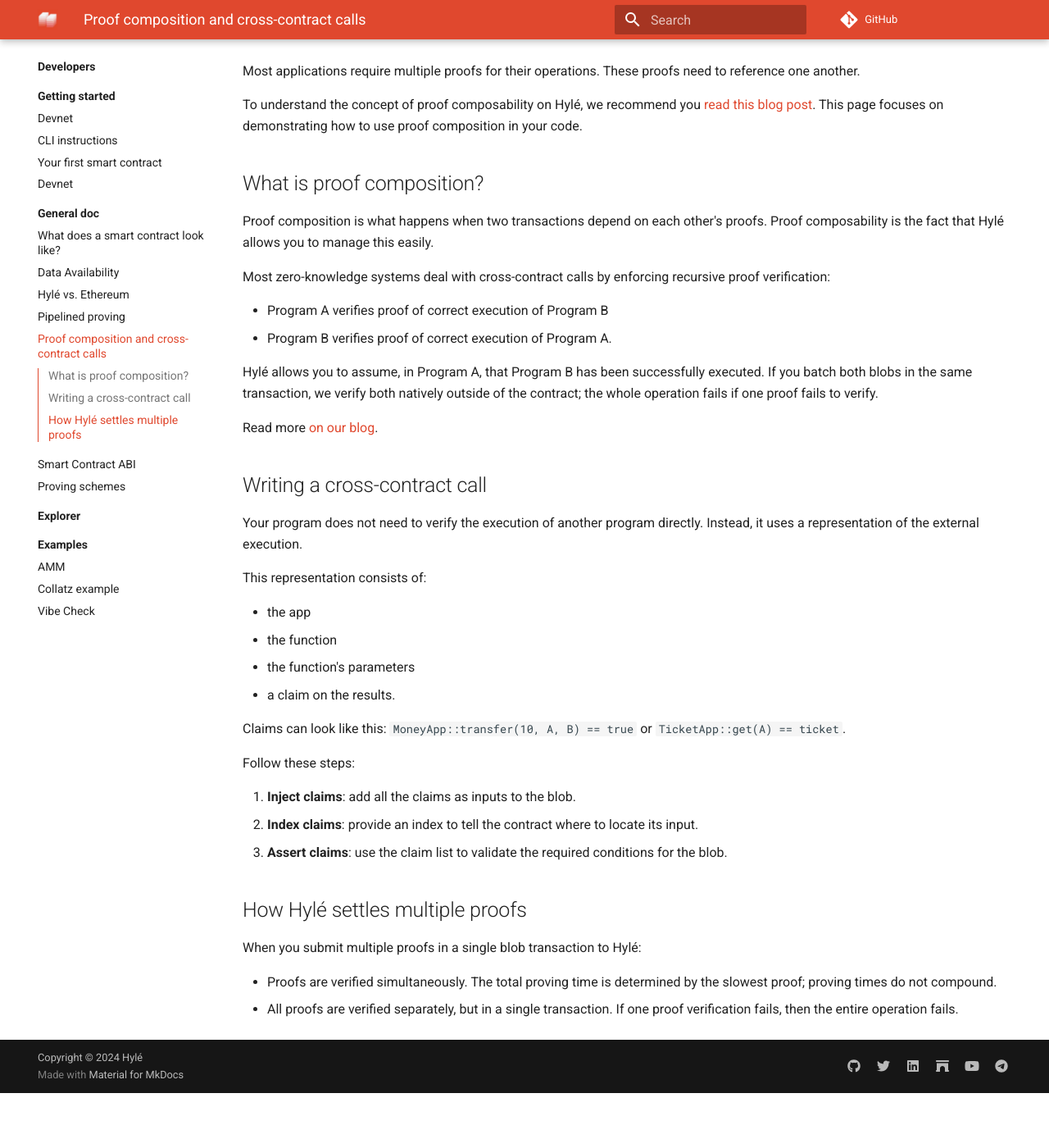
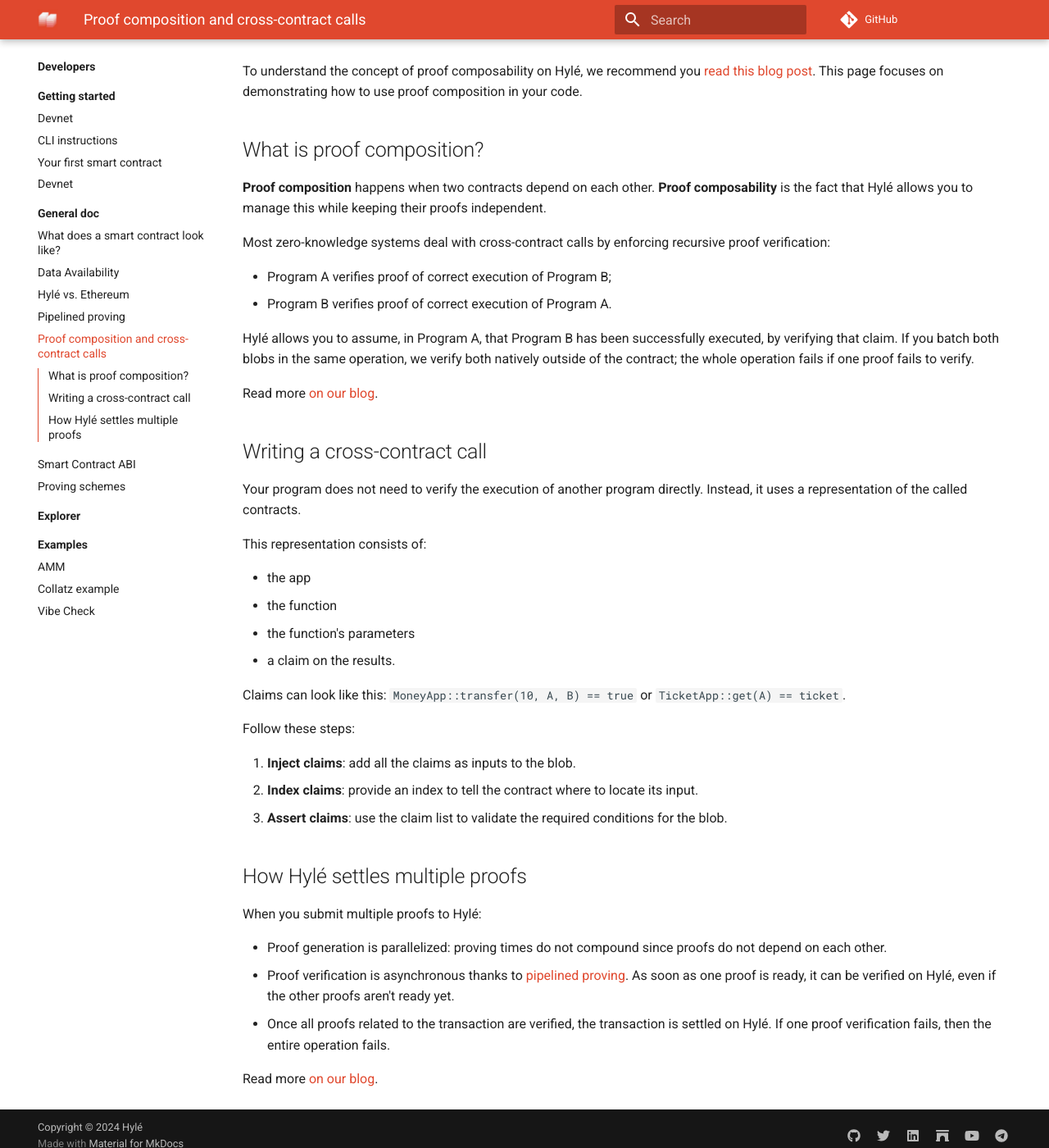
Before and after one commit to Hyle-org/devhub-hyle, an MkDocs documentation site: the page built from docs/developers/general-doc/proof-composability.md, in a window 1280 px wide and 1400 px high, scrolled down 194 px. Shown: the whole window at 82% size. Built offline with MkDocs 1.6.1 and Material for MkDocs 9.7.7, drawn with Linux system fonts in a browser that asks for light colours; comment, search, counter and statistics services are not loaded; before the commit the page ends 1527 px from its top, so only the background shows below that.

Commit message:
review with Alex C.

```diff
--- a/docs/developers/general-doc/proof-composability.md
+++ b/docs/developers/general-doc/proof-composability.md
@@ -1,25 +1,23 @@
 # Proof composition and cross-contract calls
-
-Most applications require multiple proofs for their operations. These proofs need to reference one another.
 
 To understand the concept of proof composability on Hylé, we recommend you [read this blog post](https://blog.hyle.eu/proof-composability-on-hyle/). This page focuses on demonstrating how to use proof composition in your code.
 
 ## What is proof composition?
 
-Proof composition is what happens when two transactions depend on each other's proofs. Proof composability is the fact that Hylé allows you to manage this easily.
+**Proof composition** happens when two contracts depend on each other. **Proof composability** is the fact that Hylé allows you to manage this while keeping their proofs independent.
 
 Most zero-knowledge systems deal with cross-contract calls by enforcing recursive proof verification:
 
-- Program A verifies proof of correct execution of Program B
+- Program A verifies proof of correct execution of Program B;
 - Program B verifies proof of correct execution of Program A.
 
-Hylé allows you to assume, in Program A, that Program B has been successfully executed. If you batch both blobs in the same transaction, we verify both natively outside of the contract; the whole operation fails if one proof fails to verify.
+Hylé allows you to assume, in Program A, that Program B has been successfully executed, by verifying that claim. If you batch both blobs in the same operation, we verify both natively outside of the contract; the whole operation fails if one proof fails to verify.
 
 Read more [on our blog](https://blog.hyle.eu/proof-composability-on-hyle/).
 
 ## Writing a cross-contract call
 
-Your program does not need to verify the execution of another program directly. Instead, it uses a representation of the external execution.
+Your program does not need to verify the execution of another program directly. Instead, it uses a representation of the called contracts.
 
 This representation consists of:
 
@@ -38,7 +36,10 @@
 
 ## How Hylé settles multiple proofs
 
-When you submit multiple proofs in a single blob transaction to Hylé:
+When you submit multiple proofs to Hylé:
 
-- Proofs are verified simultaneously. The total proving time is determined by the slowest proof; proving times do not compound.
-- All proofs are verified separately, but in a single transaction. If one proof verification fails, then the entire operation fails.
+- Proof generation is parallelized: proving times do not compound since proofs do not depend on each other.
+- Proof verification is asynchronous thanks to [pipelined proving](./pipelined-proving.md). As soon as one proof is ready, it can be verified on Hylé, even if the other proofs aren't ready yet.
+- Once all proofs related to the transaction are verified, the transaction is settled on Hylé. If one proof verification fails, then the entire operation fails.
+
+Read more [on our blog](https://blog.hyle.eu/proof-composability-on-hyle/).
```
